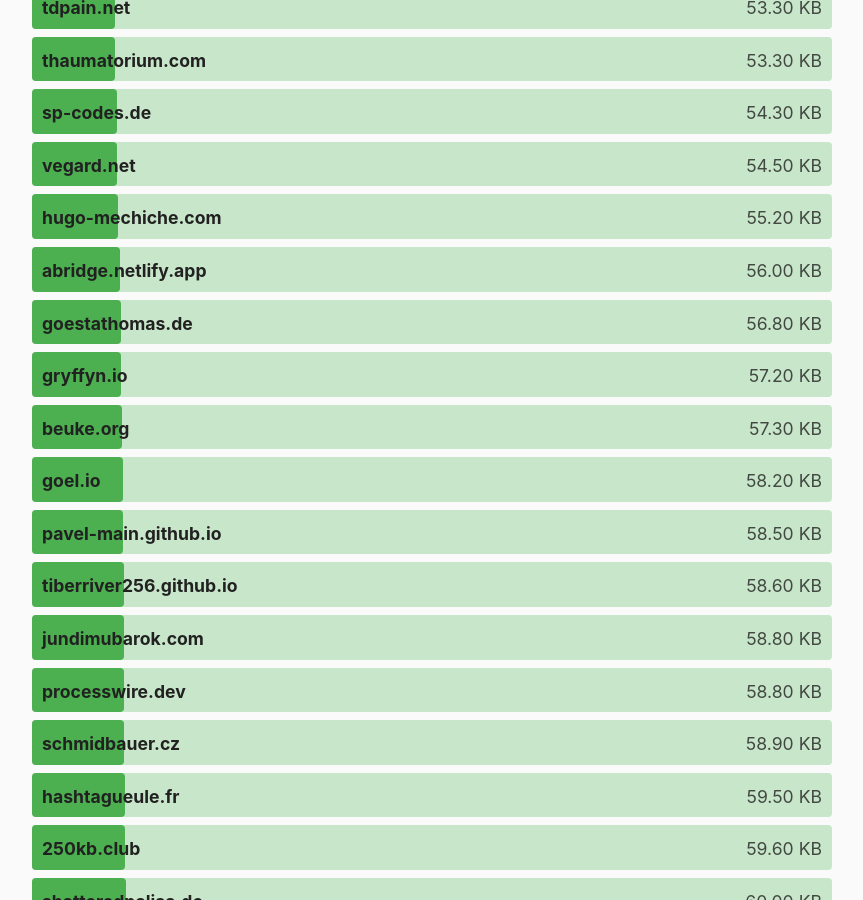
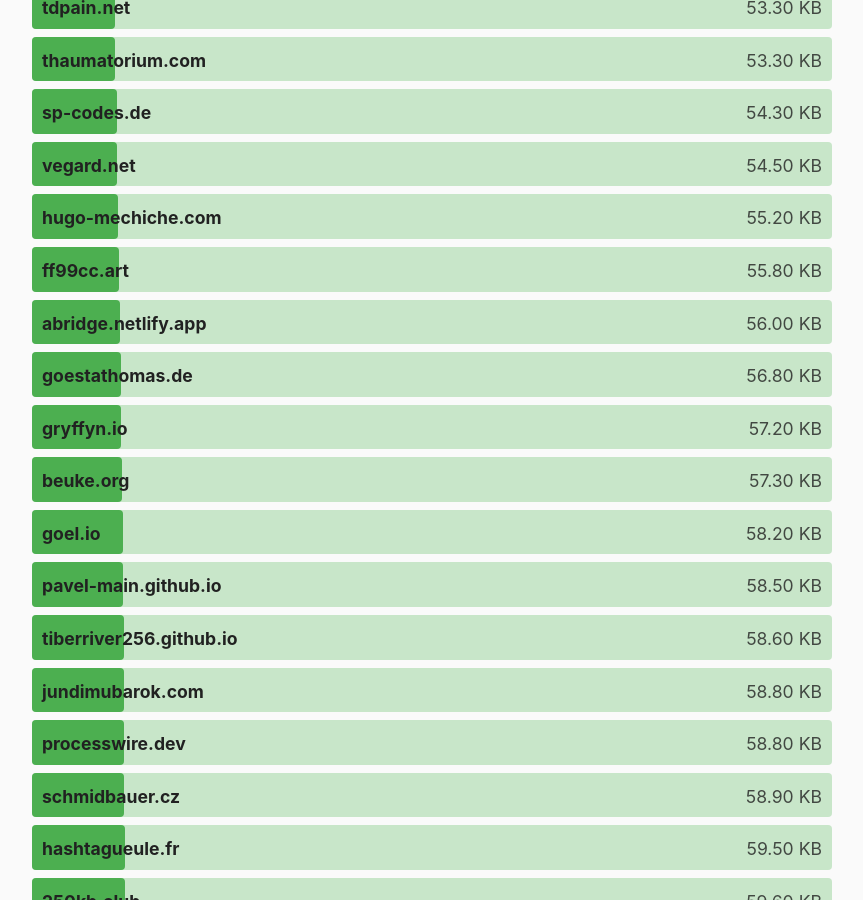
Before and after one commit to kevquirk/512kb.club, a Jekyll site: the page built from index.md, in a window 1280 px wide and 900 px high, scrolled down 13788 px. Shown: the whole window, without its empty margins (208-1071 px from the left). Built offline with Jekyll 4.4.1, drawn with Linux system fonts in a browser that asks for light colours.

Commit message:
Update sites.yml

```diff
--- a/_data/sites.yml
+++ b/_data/sites.yml
@@ -983,6 +983,11 @@
   url: https://ferib.dev/
   size: 197
   last_checked: 2022-03-24
+
+- domain: ff99cc.art
+  url: https://ff99cc.art/
+  size: 55.8
+  last_checked: 2023-02-02
 
 - domain: figcat.com
   url: https://figcat.com/
```
